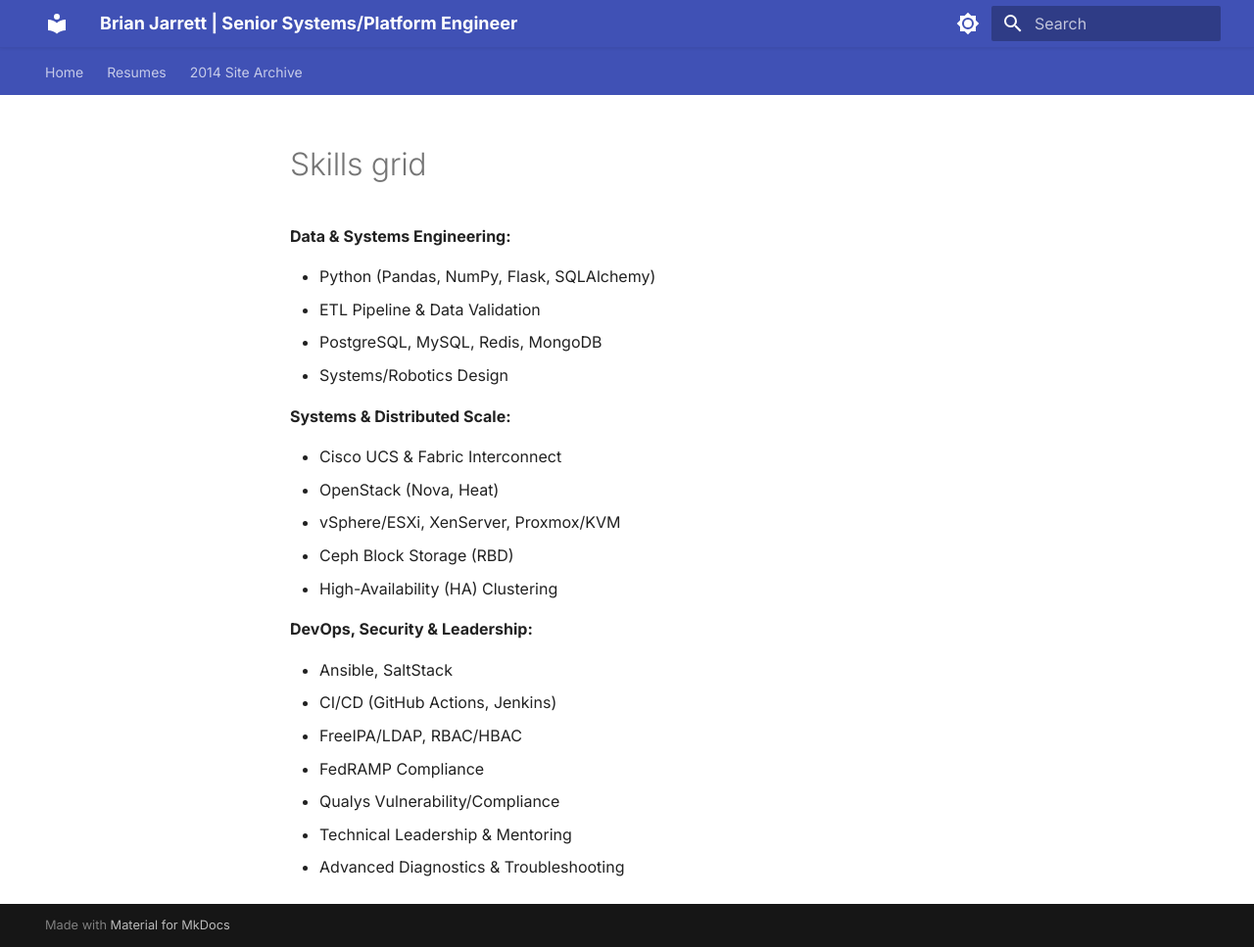
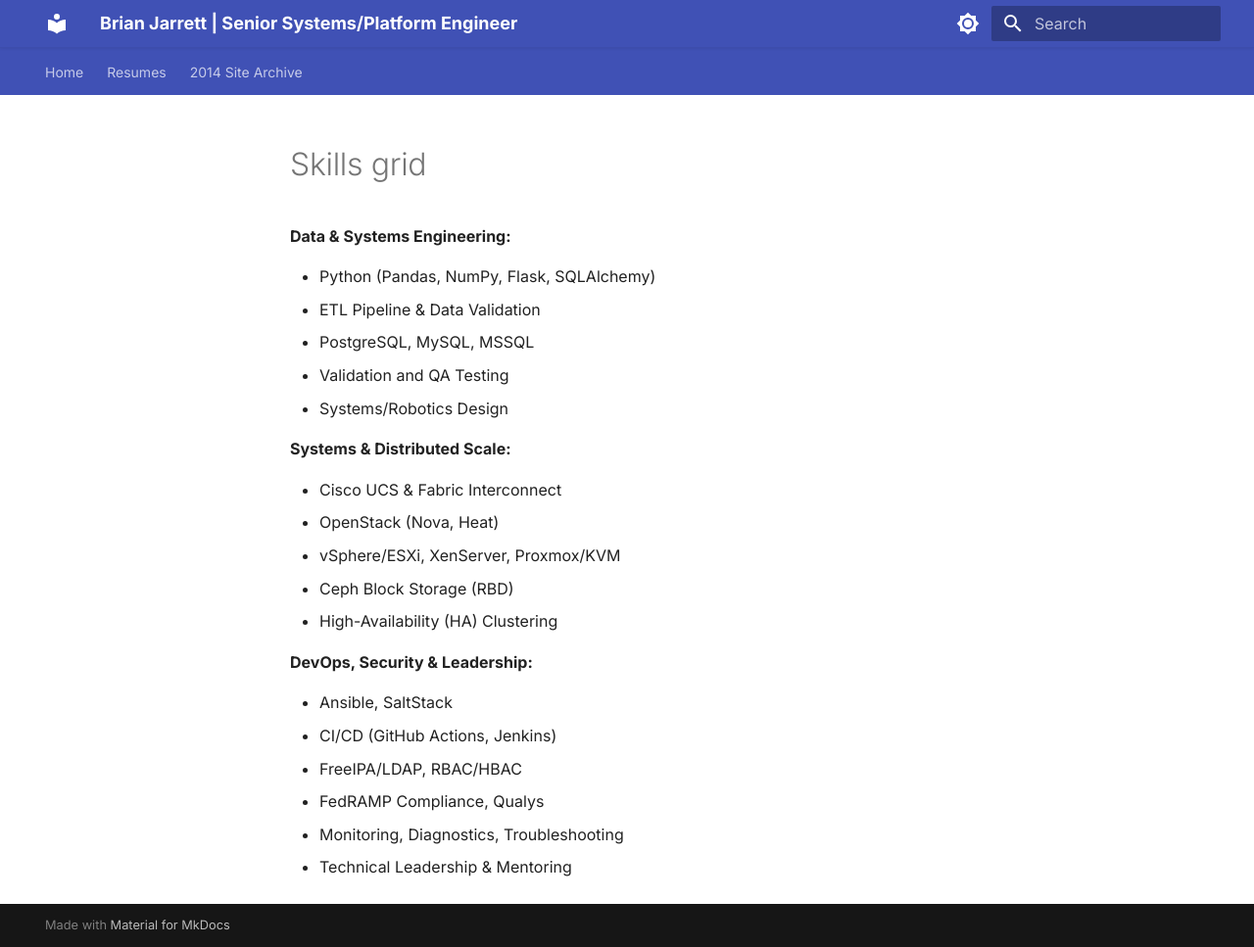
Before and after one commit to celttechie/celttechie.github.io, an MkDocs documentation site: the page built from docs/sections/skills_grid.md, in a window 1280 px wide and 967 px high. Shown: the whole window at 98% size. Built offline with MkDocs 1.6.1 and Material for MkDocs 9.7.7, drawn with Linux system fonts in a browser that asks for light colours.

Commit message:
fixed skills grid

```diff
--- a/docs/sections/skills_grid.md
+++ b/docs/sections/skills_grid.md
@@ -4,7 +4,8 @@
         <ul>
             <li>Python (Pandas, NumPy, Flask, SQLAlchemy)</li>
             <li>ETL Pipeline & Data Validation</li>
-            <li>PostgreSQL, MySQL, Redis, MongoDB</li>
+            <li>PostgreSQL, MySQL, MSSQL</li>
+            <li>Validation and QA Testing</li>
             <li>Systems/Robotics Design</li>
         </ul>
     </div>
@@ -24,10 +25,9 @@
             <li>Ansible, SaltStack</li>
             <li>CI/CD (GitHub Actions, Jenkins)</li>
             <li>FreeIPA/LDAP, RBAC/HBAC</li>
-            <li>FedRAMP Compliance</li>
-            <li>Qualys Vulnerability/Compliance</li>
+            <li>FedRAMP Compliance, Qualys</li>
+            <li>Monitoring, Diagnostics, Troubleshooting</li>
             <li>Technical Leadership & Mentoring</li>
-            <li>Advanced Diagnostics & Troubleshooting</li>
         </ul>
     </div>
 </div>
```
